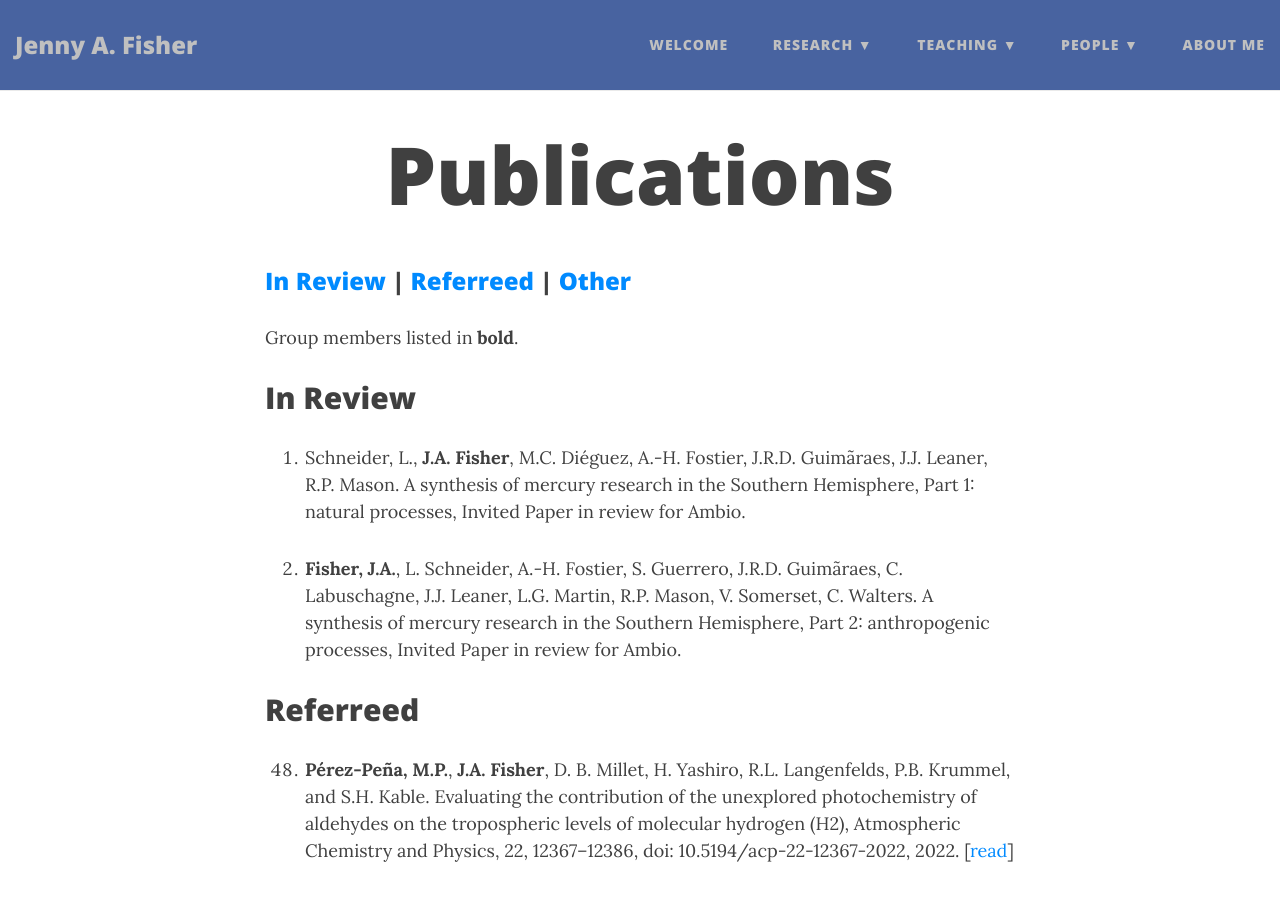
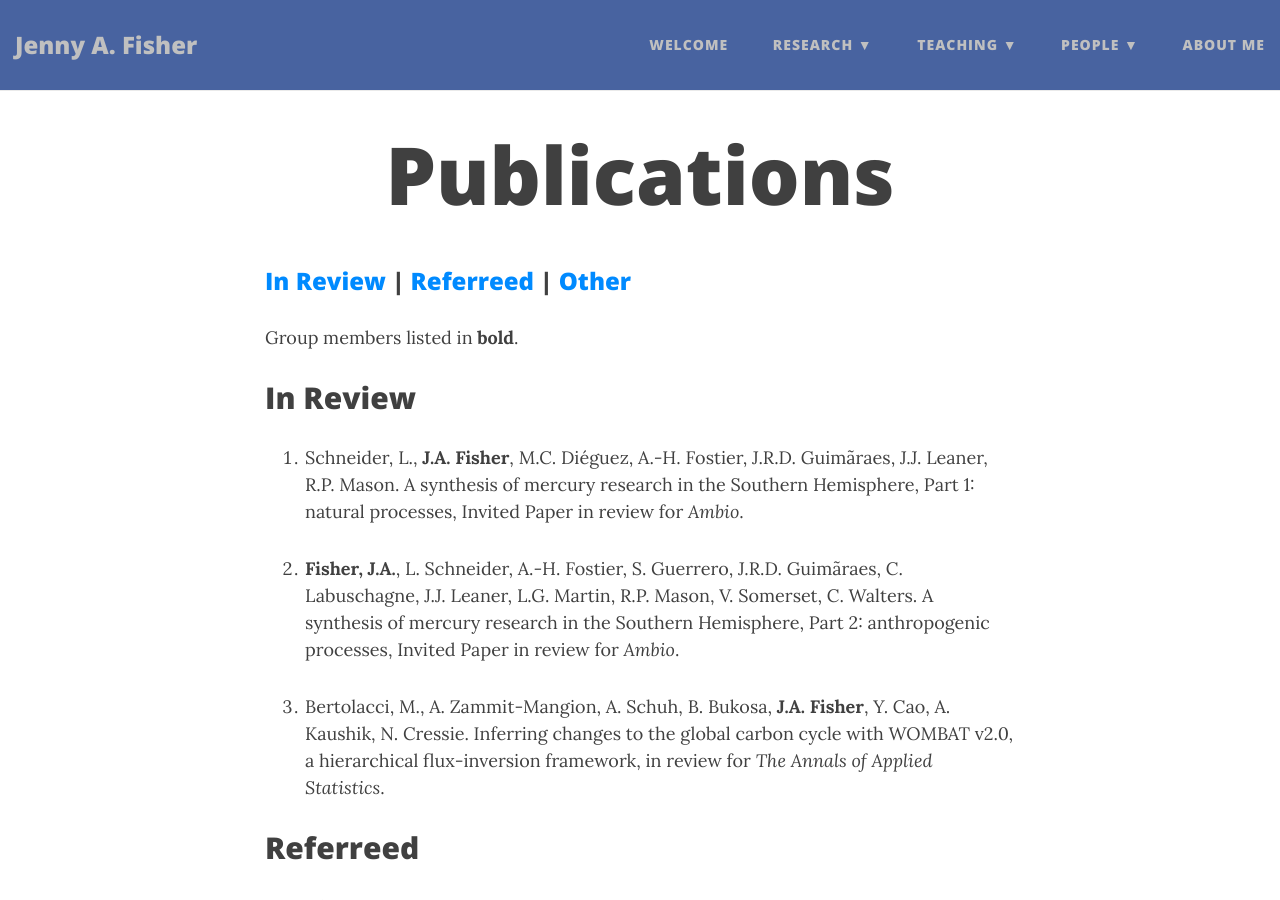
Before and after one commit to jennyfisher/jennyfisher.github.io, a Jekyll site: the page built from publications.md, in a window 1280 px wide and 900 px high. Built offline with Jekyll 4.4.1, drawn with Linux system fonts in a browser that asks for light colours; nearby versions of some CDN libraries.

Commit message:
Update publications.md

```diff
--- a/publications.md
+++ b/publications.md
@@ -10,9 +10,11 @@ Group members listed in **bold**.
 ## In Review
 
 
-1. Schneider, L., **J.A. Fisher**, M.C. Diéguez, A.-H. Fostier, J.R.D. Guimãraes, J.J. Leaner, R.P. Mason. A synthesis of mercury research in the Southern Hemisphere, Part 1: natural processes, Invited Paper in review for Ambio.
+1. Schneider, L., **J.A. Fisher**, M.C. Diéguez, A.-H. Fostier, J.R.D. Guimãraes, J.J. Leaner, R.P. Mason. A synthesis of mercury research in the Southern Hemisphere, Part 1: natural processes, Invited Paper in review for *Ambio*.
 
-3.	**Fisher, J.A.**, L. Schneider, A.-H. Fostier, S. Guerrero, J.R.D. Guimãraes, C. Labuschagne, J.J. Leaner, L.G. Martin, R.P. Mason, V. Somerset, C. Walters. A synthesis of mercury research in the Southern Hemisphere, Part 2: anthropogenic processes, Invited Paper in review for Ambio.
+2.	**Fisher, J.A.**, L. Schneider, A.-H. Fostier, S. Guerrero, J.R.D. Guimãraes, C. Labuschagne, J.J. Leaner, L.G. Martin, R.P. Mason, V. Somerset, C. Walters. A synthesis of mercury research in the Southern Hemisphere, Part 2: anthropogenic processes, Invited Paper in review for *Ambio*.
+
+3.	Bertolacci, M., A. Zammit-Mangion, A. Schuh, B. Bukosa, **J.A. Fisher**, Y. Cao, A. Kaushik, N. Cressie. Inferring changes to the global carbon cycle with WOMBAT v2.0, a hierarchical flux-inversion framework, in review for *The Annals of Applied Statistics*.
 
 
 ## Referreed
```
